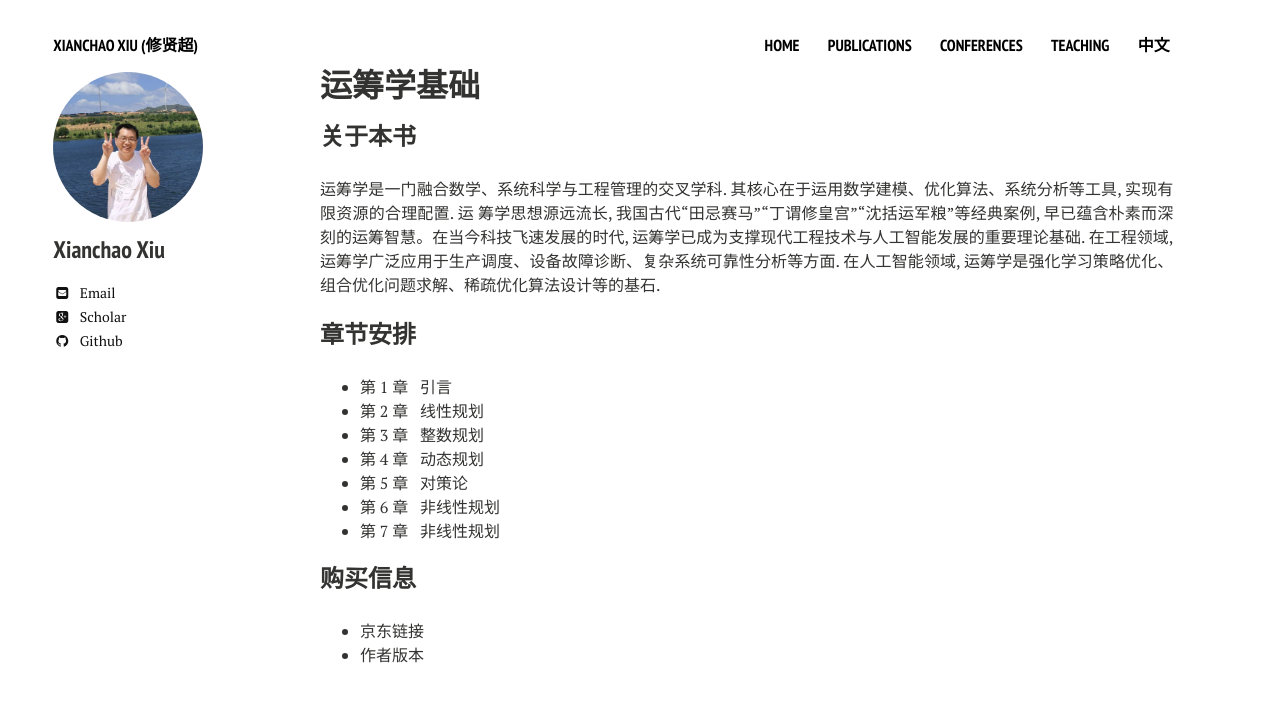
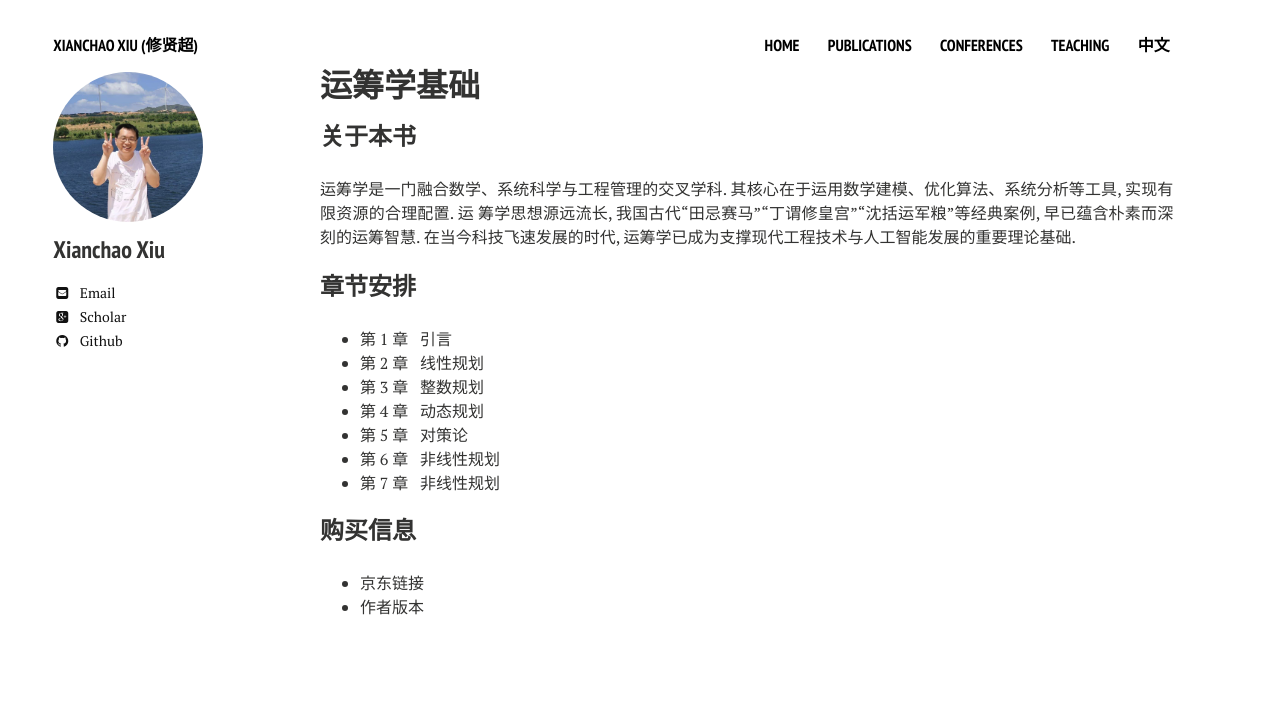
Before and after one commit to xianchaoxiu/xianchaoxiu.github.io, a Jekyll site: the page built from chinese/books/OR/index.md, in a window 1280 px wide. Shown: the top 702 px of the page. Built offline with Jekyll 4.4.1, drawn with Linux system fonts in a browser that asks for light colours; nearby versions of some CDN libraries.

Commit message:
Update index.md

```diff
--- a/chinese/books/OR/index.md
+++ b/chinese/books/OR/index.md
@@ -7,7 +7,7 @@ share: false
 
 ### 关于本书
 运筹学是一门融合数学、系统科学与工程管理的交叉学科. 其核心在于运用数学建模、优化算法、系统分析等工具, 实现有限资源的合理配置. 运
-筹学思想源远流长, 我国古代“田忌赛马”“丁谓修皇宫”“沈括运军粮”等经典案例, 早已蕴含朴素而深刻的运筹智慧。在当今科技飞速发展的时代, 运筹学已成为支撑现代工程技术与人工智能发展的重要理论基础. 在工程领域, 运筹学广泛应用于生产调度、设备故障诊断、复杂系统可靠性分析等方面. 在人工智能领域, 运筹学是强化学习策略优化、组合优化问题求解、稀疏优化算法设计等的基石.
+筹学思想源远流长, 我国古代“田忌赛马”“丁谓修皇宫”“沈括运军粮”等经典案例, 早已蕴含朴素而深刻的运筹智慧. 在当今科技飞速发展的时代, 运筹学已成为支撑现代工程技术与人工智能发展的重要理论基础.
 
 ### 章节安排
 * 第 1 章 &nbsp;  引言<br>
```
